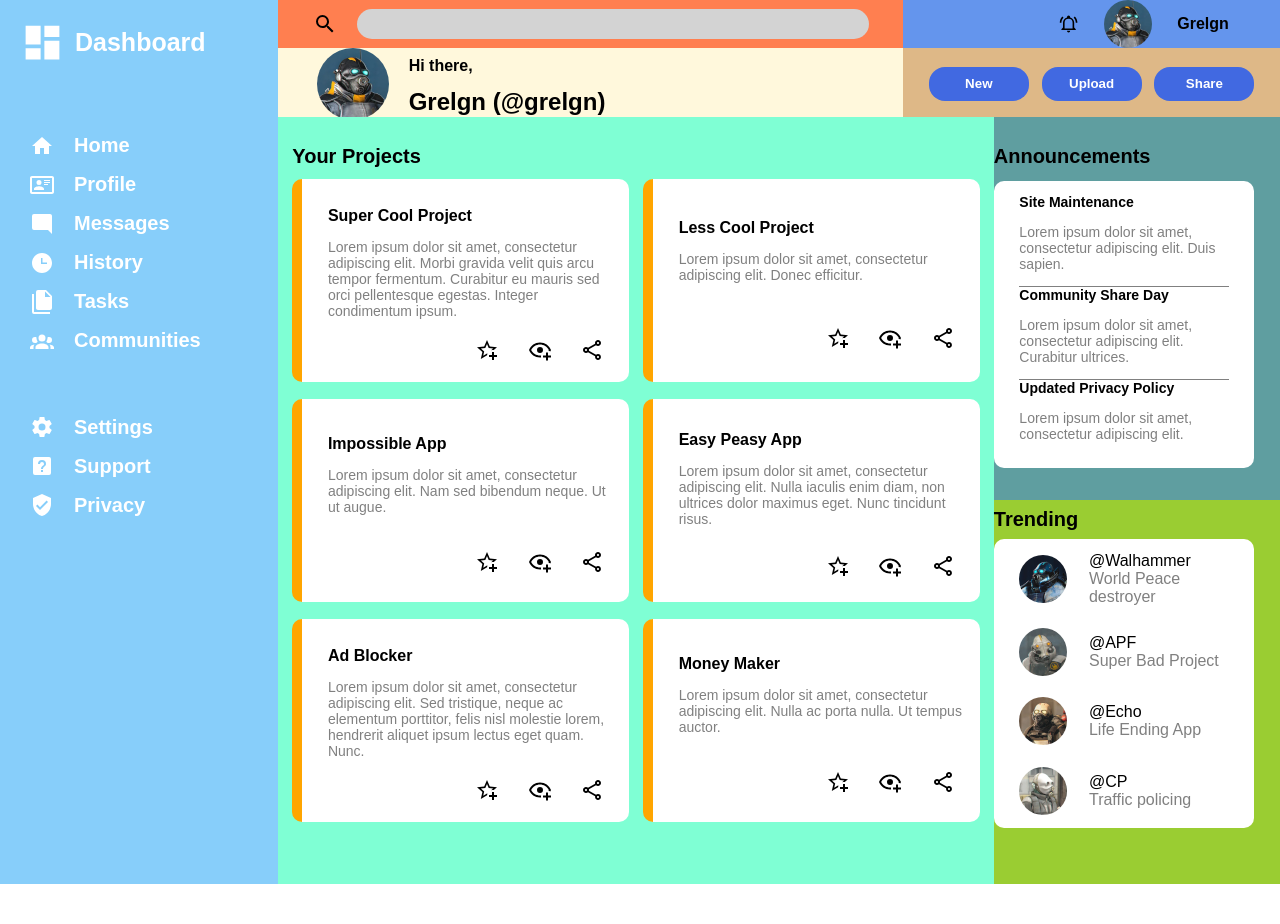
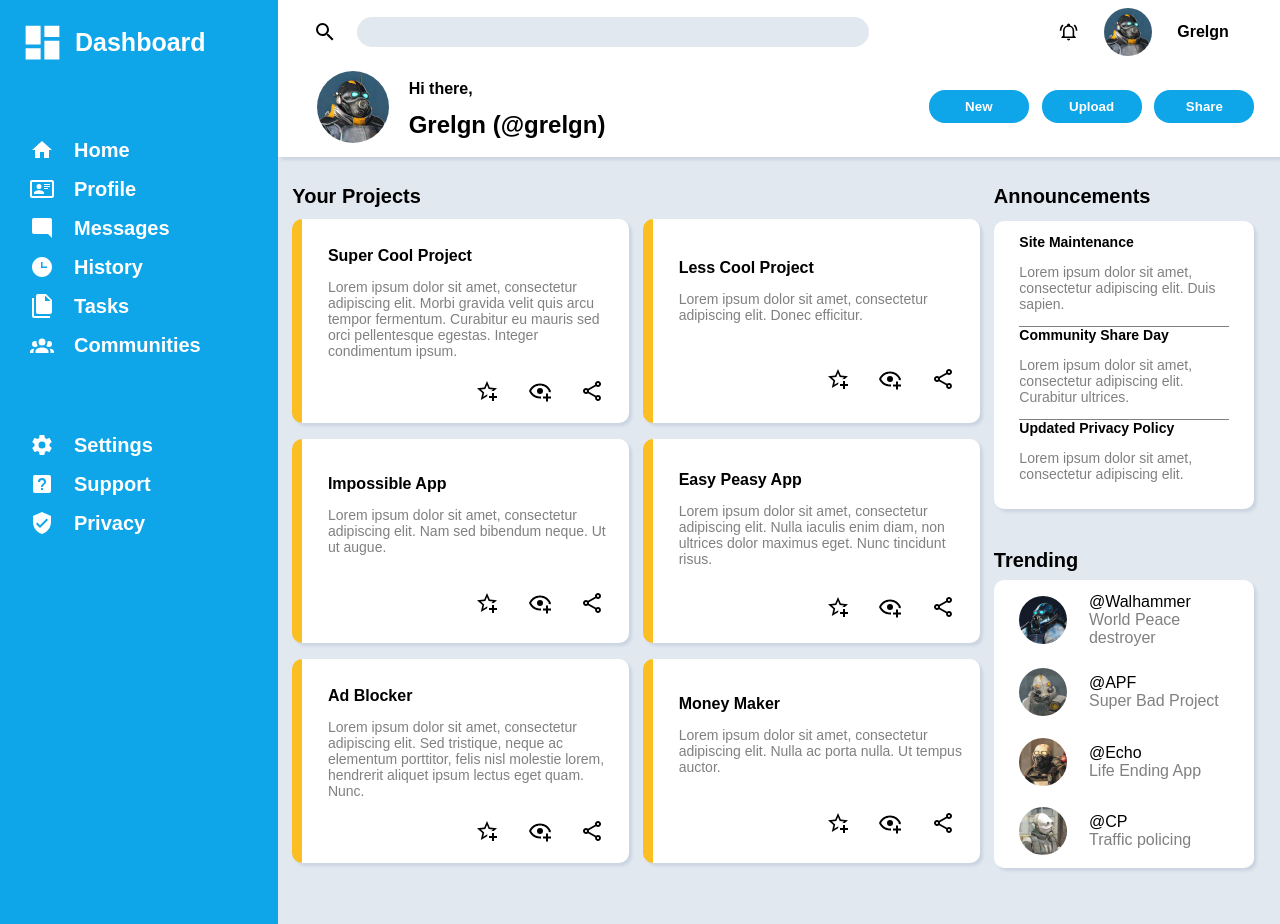
Before and after one commit to Grelgn/TOP-Admin-Dashboard, a plain HTML site: page index.html in a window 1280 px wide. Before the commit the page ends 884 px from the top, so only its background shows below. Drawn offline with Linux system fonts and the light colour scheme.

Commit message:
Final touches, added accurate colors and shadows.

```diff
--- a/style.css
+++ b/style.css
@@ -9,7 +9,7 @@ body {
 }
 
 .sidebar {
-    background-color: lightskyblue;
+    background-color: #0ea5e9;
     grid-row: span 2;
     display: grid;
     font-size: 20px;
@@ -52,15 +52,15 @@ svg {
 }
 
 .header {
-    background-color: azure;
     display: grid;
     grid-template-columns: 5fr 3fr;
     grid-template-rows: 3fr 4fr;
-    height: 14.6vh;
+    padding-bottom: 1vh;
+    position: relative;
+    z-index: 10;
 }
 
 .search {
-    background-color: coral;
     display: grid;
     grid-auto-flow: column;
     align-content: center;
@@ -72,7 +72,7 @@ svg {
 }
 
 .search > input {
-    background-color: lightgray;
+    background-color: #e2e8f0;
     border: none;
     border-radius: 16px;
     height: 125%;
@@ -80,14 +80,13 @@ svg {
 }
 
 .notif {
-    background-color: cornflowerblue;
     display: grid;
     grid-auto-flow: column;
     align-content: center;
     justify-content: end;
     align-items: center;
     gap: 2vw;
-    padding: 0 4vw;
+    padding: 1vh 4vw;
 }
 
 img {
@@ -96,7 +95,6 @@ img {
 }
 
 .greeting {
-    background-color: cornsilk;
     display: grid;
     grid-auto-flow: column;
     align-content: center;
@@ -117,7 +115,6 @@ img {
 }
 
 .buttons {
-    background-color: burlywood;
     display: grid;
     grid-template-columns: repeat(3, 1fr);
     align-content: center;
@@ -128,7 +125,7 @@ img {
 
 button {
     border: none;
-    background-color: royalblue;
+    background-color: #0ea5e9;
     color: white;
     font-weight: bold;
     border-radius: 16px;
@@ -137,14 +134,13 @@ button {
 }
 
 .main-content {
-    background-color: beige;
+    background-color: #e2e8f0;
     display: grid;
     grid-template-columns: 5fr 2fr;
     grid-template-rows: 1fr 1fr;
 }
 
 .projects {
-    background-color: aquamarine;
     display: grid;
     grid-row: span 2;
     grid-template: 2fr 9fr 9fr 9fr 2fr / 1fr 1fr;
@@ -165,7 +161,7 @@ button {
     align-content: space-around;
     justify-items: end;
     padding: 2vw 1vw 1vw 2vw;
-    border-left: 10px solid orange;
+    border-left: 10px solid #fbbf24;
 }
 
 .project p, .announce p {
@@ -180,7 +176,6 @@ button {
 }
 
 .announcements {
-    background-color: cadetblue;
     display: grid;
     grid-template-rows: 2fr 9fr;
     padding-right: 2vw;
@@ -207,10 +202,6 @@ button {
     margin: 0;
 }
 
-.trending {
-    background-color: yellowgreen;
-}
-
 .trending > p {
     margin: 1vh 0;
     font-size: 20px;
@@ -231,3 +222,7 @@ button {
 .trend > div > div {
     color: gray;
 }
+
+.header, .project, .announce , .trend {
+    box-shadow: 3px 3px 3px #cbd5e1;
+}
```
